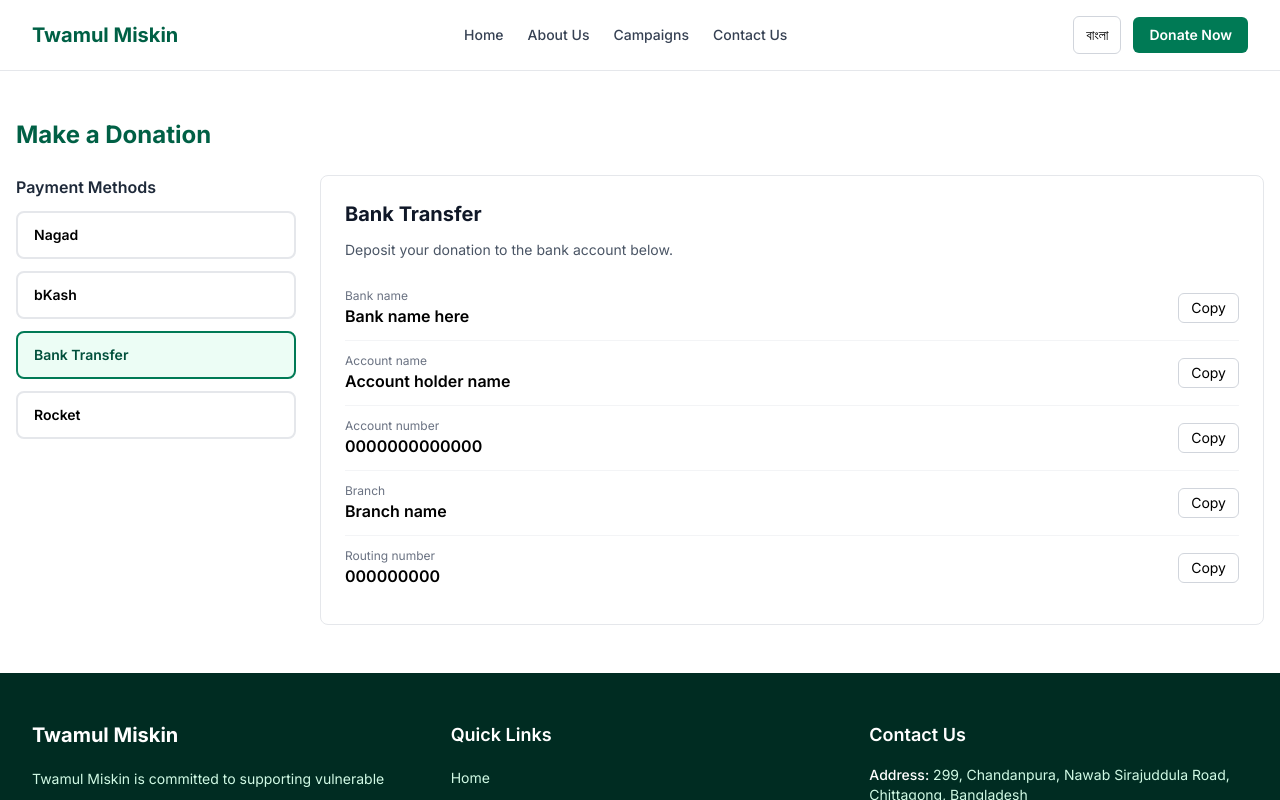
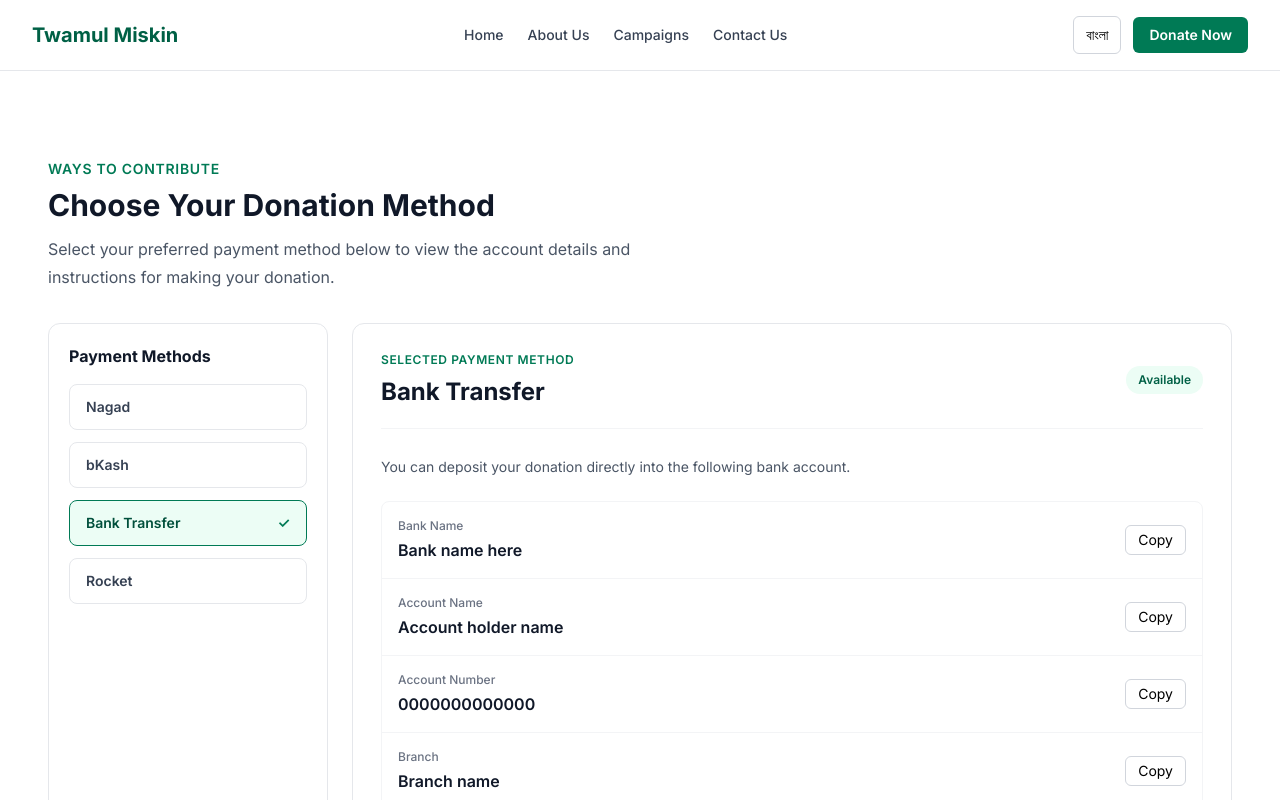
Before and after one commit to Beyond-Sifat/Twamul-Miskin, a Next.js app: page /en/donate in a window 1280 px wide. Both pictures are taken after a click on the tab "Bank Transfer". Shown: the top 800 px of the page. Built offline with nearby package versions, Linux system fonts and the light colour scheme.

Commit message:
update json file and donation page

```diff
--- a/src/components/donation/DonationMethods.tsx
+++ b/src/components/donation/DonationMethods.tsx
@@ -1,92 +1,210 @@
+
 "use client";
 
 import { useState } from "react";
 import Image from "next/image";
 import { useTranslations } from "next-intl";
+
 import { donationMethods } from "@/data/donationMethods";
 import CopyButton from "./CopyButton";
 
 export default function DonationMethods() {
   const t = useTranslations("donate");
+
+  // The currently selected payment method
   const [activeId, setActiveId] = useState(donationMethods[0].id);
-  const active = donationMethods.find((m) => m.id === activeId)!;
 
-  const labelOf = (m: (typeof donationMethods)[number]) =>
-    m.kind === "bank" ? t("bankTransfer") : m.name;
+  // Find the selected method from the donation methods array
+  const active = donationMethods.find((method) => method.id === activeId)!;
+
+  // Get the translated name of each payment method
+  const labelOf = (method: (typeof donationMethods)[number]) => {
+    if (method.kind === "bank") {
+      return t("bankTransfer");
+    }
+
+    // Example: bkash -> methods.bkash
+    // Example: nagad -> methods.nagad
+    return t(`methods.${method.id}`);
+  };
 
   return (
-    <div className="mx-auto max-w-7xl">
-      <h1 className="text-2xl font-bold text-emerald-800">{t("title")}</h1>
+    <section className="mx-auto max-w-7xl px-4 py-10 sm:px-6 lg:px-8">
 
-      <div className="mt-6 grid gap-6 md:grid-cols-[280px_1fr]">
-        {/* Left: method list */}
-        <div>
-          <h2 className="mb-3 font-semibold text-gray-800">{t("methodsHeading")}</h2>
-          <div className="flex flex-col gap-3">
-            {donationMethods.map((m) => (
+      {/* Page Heading */}
+      <div className="mb-8">
+        <p className="text-sm font-semibold uppercase tracking-wider text-emerald-700">
+          {t("eyebrow")}
+        </p>
+
+        <h2 className="mt-2 text-2xl font-bold text-gray-900 md:text-3xl">
+          {t("titleM")}
+        </h2>
+
+        <p className="mt-3 max-w-2xl text-sm leading-7 text-gray-600 md:text-base">
+          {t("description")}
+        </p>
+      </div>
+
+      {/* Main Payment Area */}
+      <div className="grid gap-6 lg:grid-cols-[280px_1fr]">
+
+        {/* Left: Payment Method Selection */}
+        <aside className="rounded-xl border border-gray-200 bg-white p-5">
+          <h3 className="mb-4 text-base font-bold text-gray-900">
+            {t("methodsHeading")}
+          </h3>
+
+          <div
+            role="tablist"
+            aria-label={t("methodsHeading")}
+            className="flex gap-3 overflow-x-auto pb-2 lg:flex-col lg:overflow-visible lg:pb-0"
+          >
+            {donationMethods.map((method) => {
+              const isActive = method.id === activeId;
+
+              return (
                 <button
-                key={m.id}
+                  key={method.id}
                   type="button"
-                onClick={() => setActiveId(m.id)}
-                aria-pressed={m.id === activeId}
-                className={`rounded-lg border-2 px-4 py-3 text-left text-sm font-semibold transition ${
-                  m.id === activeId
+                  role="tab"
+                  id={`tab-${method.id}`}
+                  aria-selected={isActive}
+                  aria-controls="payment-details"
+                  onClick={() => setActiveId(method.id)}
+                  className={`flex min-w-max items-center justify-between gap-4 rounded-lg border px-4 py-3 text-left text-sm font-semibold transition ${
+                    isActive
                       ? "border-emerald-700 bg-emerald-50 text-emerald-900"
-                    : "border-gray-200 hover:border-gray-300"
+                      : "border-gray-200 text-gray-700 hover:border-emerald-300 hover:bg-gray-50"
                   }`}
                 >
-                {labelOf(m)}
+                  <span>{labelOf(method)}</span>
+
+                  {isActive && (
+                    <span
+                      className="text-emerald-700"
+                      aria-hidden="true"
+                    >
+                      ✓
+                    </span>
+                  )}
                 </button>
+              );
+            })}
+          </div>
+        </aside>
+
+        {/* Right: Selected Payment Details */}
+        <div
+          id="payment-details"
+          role="tabpanel"
+          aria-labelledby={`tab-${active.id}`}
+          className="min-w-0 rounded-xl border border-gray-200 bg-white p-5 sm:p-7"
+        >
+          {/* Details Header */}
+          <div className="border-b border-gray-100 pb-5">
+            <div className="flex flex-wrap items-center justify-between gap-3">
+              <div>
+                <p className="text-xs font-semibold uppercase tracking-wider text-emerald-700">
+                  {t("selectedMethod")}
+                </p>
+
+                <h3 className="mt-2 text-xl font-bold text-gray-900 md:text-2xl">
+                  {labelOf(active)}
+                </h3>
+              </div>
+
+              <span className="rounded-full bg-emerald-50 px-3 py-1.5 text-xs font-semibold text-emerald-800">
+                {t("activeMethod")}
+              </span>
+            </div>
+          </div>
+
+          {/* Mobile Banking Details */}
+          {active.kind === "mobile" ? (
+            <div className="pt-6">
+
+              <p className="text-sm leading-7 text-gray-600">
+                {t("mobileInstruction", {
+                  method: labelOf(active),
+                })}
+              </p>
+
+              {/* Account Number */}
+              <div className="mt-5 rounded-lg bg-gray-50 p-4">
+                <p className="text-xs font-medium text-gray-500">
+                  {t("numberLabel")}
+                </p>
+
+                <div className="mt-2 flex flex-wrap items-center justify-between gap-3">
+                  <p className="break-all text-xl font-bold tracking-wide text-gray-900">
+                    {active.number}
+                  </p>
+
+                  <CopyButton text={active.number} />
+                </div>
+              </div>
+
+              {/* QR Code */}
+              <div className="mt-7">
+                <h4 className="mb-2 font-semibold text-gray-900">
+                  {t("scanQr")}
+                </h4>
+
+                {/*<p className="mb-4 text-sm text-gray-500">
+                  {t("qrDescription")}
+                </p>
+
+                {/*<div className="inline-flex rounded-xl border border-gray-200 bg-white p-3">
+                  <Image
+                    src={active.qr}
+                    alt={`${labelOf(active)} QR code`}
+                    width={220}
+                    height={220}
+                    className="h-auto w-[180px] sm:w-[220px]"
+                  />
+                </div>*/}
+              </div>
+            </div>
+          ) : (
+            /* Bank Transfer Details */
+            <div className="pt-6">
+
+              <p className="text-sm leading-7 text-gray-600">
+                {t("bankInstruction")}
+              </p>
+
+              <div className="mt-5 divide-y divide-gray-100 rounded-lg border border-gray-100">
+                {active.details.map((detail) => (
+                  <div
+                    key={detail.field}
+                    className="flex flex-wrap items-center justify-between gap-3 p-4"
+                  >
+                    <div className="min-w-0">
+                      <dt className="text-xs font-medium text-gray-500">
+                        {t(`bank.${detail.field}`)}
+                      </dt>
+
+                      <dd className="mt-1 break-all font-semibold text-gray-900">
+                        {detail.value}
+                      </dd>
+                    </div>
+
+                    <CopyButton text={detail.value} />
+                  </div>
                 ))}
               </div>
             </div>
+          )}
 
-        {/* Right: details */}
-        <div className="rounded-lg border border-gray-200 p-6">
-          <h2 className="text-xl font-bold text-gray-900">{labelOf(active)}</h2>
-
-          {active.kind === "mobile" ? (
-            <>
-              <p className="mt-3 text-sm text-gray-600">
-                {t("mobileInstruction", { method: active.name })}
+          {/* Payment Reminder */}
+          <div className="mt-7 rounded-lg border border-amber-100 bg-amber-50 p-4">
+            <p className="text-sm leading-7 text-amber-900">
+              {t("paymentReminder")}
             </p>
-
-              <div className="mt-4 flex flex-wrap items-center gap-3">
-                <span className="text-sm text-gray-600">{t("numberLabel")}:</span>
-                <span className="text-lg font-bold">{active.number}</span>
-                <CopyButton text={active.number} />
-              </div>
-
-              <div className="mt-6">
-                <p className="mb-2 text-sm font-medium text-gray-700">{t("scanQr")}</p>
-                <Image
-                  src={active.qr}
-                  alt={`${active.name} QR`}
-                  width={240}
-                  height={240}
-                  className="rounded-md border border-gray-200"
-                />
-              </div>
-            </>
-          ) : (
-            <>
-              <p className="mt-3 text-sm text-gray-600">{t("bankInstruction")}</p>
-
-              <dl className="mt-4 divide-y divide-gray-100">
-                {active.details.map((d) => (
-                  <div key={d.field} className="flex flex-wrap items-center justify-between gap-2 py-3">
-                    <div>
-                      <dt className="text-xs text-gray-500">{t(`bank.${d.field}`)}</dt>
-                      <dd className="font-semibold">{d.value}</dd>
-                    </div>
-                    <CopyButton text={d.value} />
-                  </div>
-                ))}
-              </dl>
-            </>
-          )}
           </div>
         </div>
       </div>
+    </section>
   );
 }
--- a/src/message/bn.json
+++ b/src/message/bn.json
@@ -97,12 +97,25 @@
     "failedText": "আপনার পেমেন্ট সম্পন্ন করা যায়নি। অনুগ্রহ করে আবার চেষ্টা করুন।",
 
 
+   "eyebrow": "সহযোগিতার মাধ্যম",
+  "titleM": "আপনার পছন্দের দান মাধ্যম নির্বাচন করুন",
+  "description": "নিচে আপনার পছন্দের পেমেন্ট মাধ্যমটি নির্বাচন করুন। সেখানে দান পাঠানোর জন্য প্রয়োজনীয় অ্যাকাউন্টের তথ্য ও নির্দেশনা দেখতে পাবেন।",
   "methodsHeading": "পেমেন্ট মাধ্যম",
+  "selectedMethod": "নির্বাচিত পেমেন্ট মাধ্যম",
+  "activeMethod": "চালু",
+  "methods": {
+    "bkash": "বিকাশ",
+    "nagad": "নগদ",
+    "rocket": "রকেট",
+    "upay": "উপায়"
+  },
   "bankTransfer": "ব্যাংক ট্রান্সফার",
-"mobileInstruction": "নিচের {method} নম্বরে আপনার দান পাঠান, অথবা {method} অ্যাপ দিয়ে QR কোডটি স্ক্যান করুন।",
-"numberLabel": "নম্বর",
+  "mobileInstruction": "নিচের {method} নম্বরে আপনার দানের অর্থ পাঠান অথবা {method} অ্যাপ ব্যবহার করে QR কোডটি স্ক্যান করুন।",
+  "numberLabel": "অ্যাকাউন্ট নম্বর",
   "scanQr": "QR কোড স্ক্যান করে পেমেন্ট করুন",
-"bankInstruction": "নিচের ব্যাংক অ্যাকাউন্টে আপনার দান জমা দিন।",
+  "qrDescription": "আপনার {method} অ্যাপ খুলে QR কোডটি স্ক্যান করে দানের অর্থ পাঠান।",
+  "bankInstruction": "নিচের ব্যাংক অ্যাকাউন্টে সরাসরি আপনার দানের অর্থ জমা দিতে পারেন।",
+  "paymentReminder": "দান সম্পন্ন করার পর অনুগ্রহ করে ফাউন্ডেশনের সঙ্গে যোগাযোগ করে আপনার নাম, মোবাইল নম্বর, দানের পরিমাণ এবং লেনদেনের তথ্য জানান।",
   "copy": "কপি করুন",
   "copied": "কপি হয়েছে",
   "bank": {
--- a/src/message/en.json
+++ b/src/message/en.json
@@ -95,20 +95,33 @@
     "successText": "Your payment was received successfully.",
     "failedTitle": "Payment failed",
     "failedText": "Your payment could not be completed. Please try again.",
+    "eyebrow": "Ways to Contribute",
+  "titleM": "Choose Your Donation Method",
+  "description": "Select your preferred payment method below to view the account details and instructions for making your donation.",
   "methodsHeading": "Payment Methods",
+  "selectedMethod": "Selected Payment Method",
+  "activeMethod": "Available",
+  "methods": {
+    "bkash": "bKash",
+    "nagad": "Nagad",
+    "rocket": "Rocket",
+    "upay": "Upay"
+  },
   "bankTransfer": "Bank Transfer",
-"mobileInstruction": "Send your donation to the {method} number below, or scan the QR code with the {method} app.",
-"numberLabel": "Number",
-"scanQr": "Scan the QR code to pay",
-"bankInstruction": "Deposit your donation to the bank account below.",
+  "mobileInstruction": "Send your donation to the {method} number below, or scan the QR code using the {method} app.",
+  "numberLabel": "Account Number",
+  "scanQr": "Scan QR Code to Pay",
+  "qrDescription": "Open your {method} app and scan this QR code to proceed with your donation.",
+  "bankInstruction": "You can deposit your donation directly into the following bank account.",
+  "paymentReminder": "After completing your donation, please contact the foundation and share your name, phone number, donated amount, and transaction details.",
   "copy": "Copy",
   "copied": "Copied",
   "bank": {
-  "bankName": "Bank name",
-  "accountName": "Account name",
-  "accountNumber": "Account number",
+    "bankName": "Bank Name",
+    "accountName": "Account Name",
+    "accountNumber": "Account Number",
     "branch": "Branch",
-  "routingNumber": "Routing number"
+    "routingNumber": "Routing Number"
   }
   },
 
```
Lines whose indentation alone changed are shown as unchanged.
